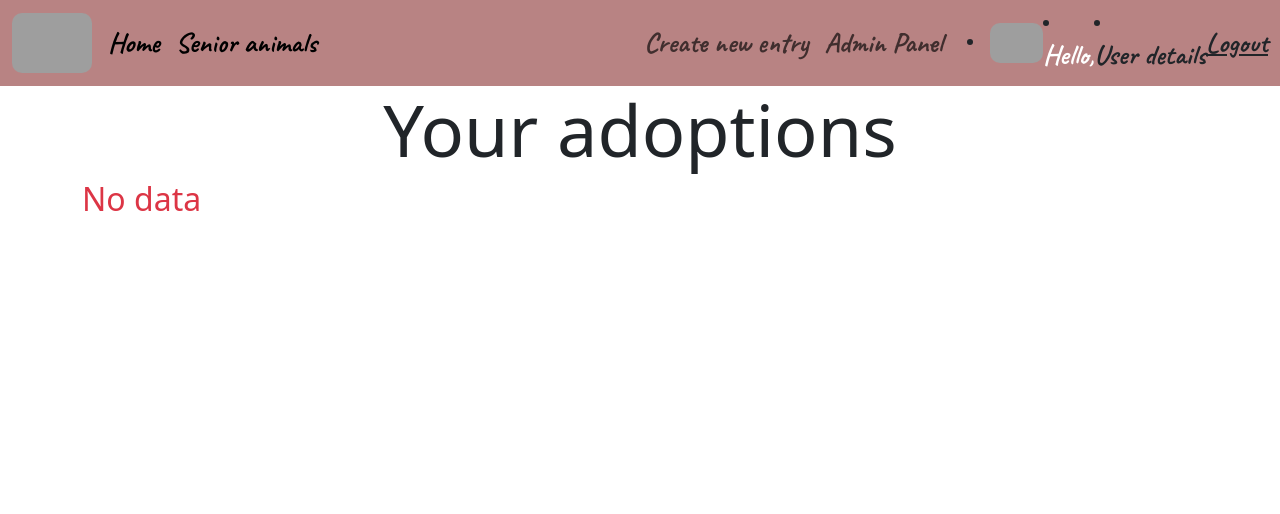
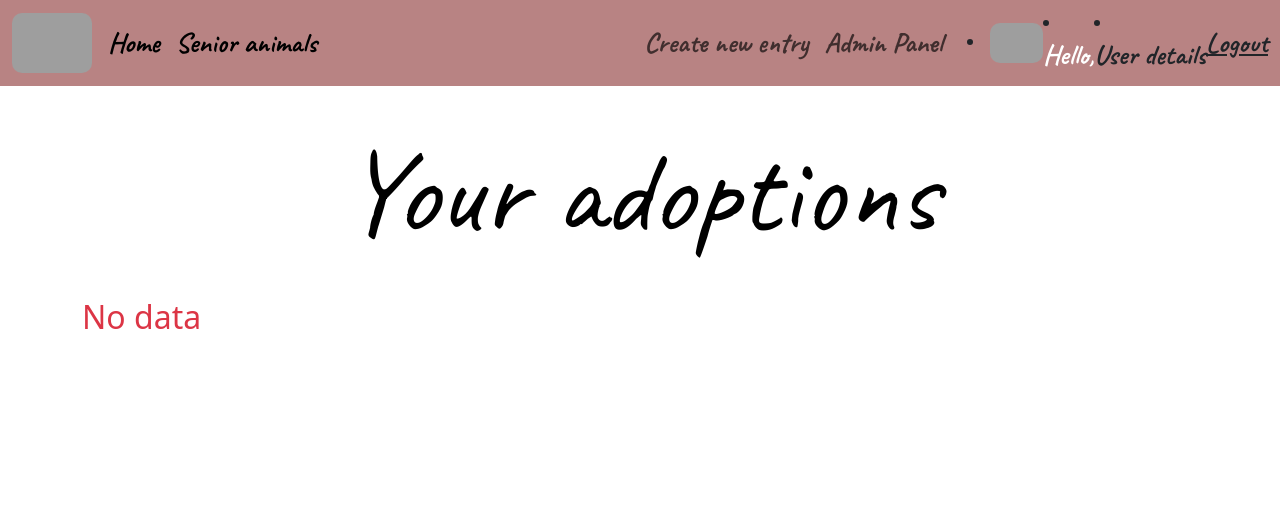
Before and after one commit to stavrosan/Pet-adoption-platform, a PHP site: page /user.php in a window 1280 px wide. Shown: the top 514 px of the page. Run offline with PHP 8.4, Linux system fonts and the light colour scheme; a user stored in the database is signed in; data comes from the database, SQL or seed files in the repository; tables that the repository leaves empty hold one stand-in row (values such as "Sample post"); grey boxes are pictures that could not be loaded.

Commit message:
styles update

```diff
--- a/user.php
+++ b/user.php
@@ -19,11 +19,12 @@ if($rows = mysqli_num_rows($result) > 0){
         <div class='col md-4 p-2'>
          <div class='card h-100'>
           <div class='card-body'>
-          <h5 class='card-title'> $row[name]</h5>
+          <h5 class='card-title title'> $row[name]</h5>
           <p class='card-text text-center'>Breed: $row[breed]</p>
           <p class='card-text text-center'>Age: $row[age]</p>
           <p class='card-text text-center'>Size: $row[size]</p>
           <p class='card-text text-center fst-italic text-decoration-underline'>$vaccin</p>
+          <p class='card-text text-center'>Adoption date: $row[adoption_date]</p>
           <div class='d-flex justify-content-end'>
           ";
         $cards.="</div>
@@ -38,8 +39,6 @@ else {
 };
 
 mysqli_close($connect);
-
-
 
 ?>
 
@@ -59,7 +58,7 @@ mysqli_close($connect);
 
 
 <div class="container">
-<h1 class="all text-center display-2">Your adoptions</h1>
+<h1 class="title text-center display-2 m-4">Your adoptions</h1>
 
 <div class="row row-cols-1 row-cols-lg-2 row-cols-md-2 row-cols-sm-2 row-cols-xs-1">
 
```
